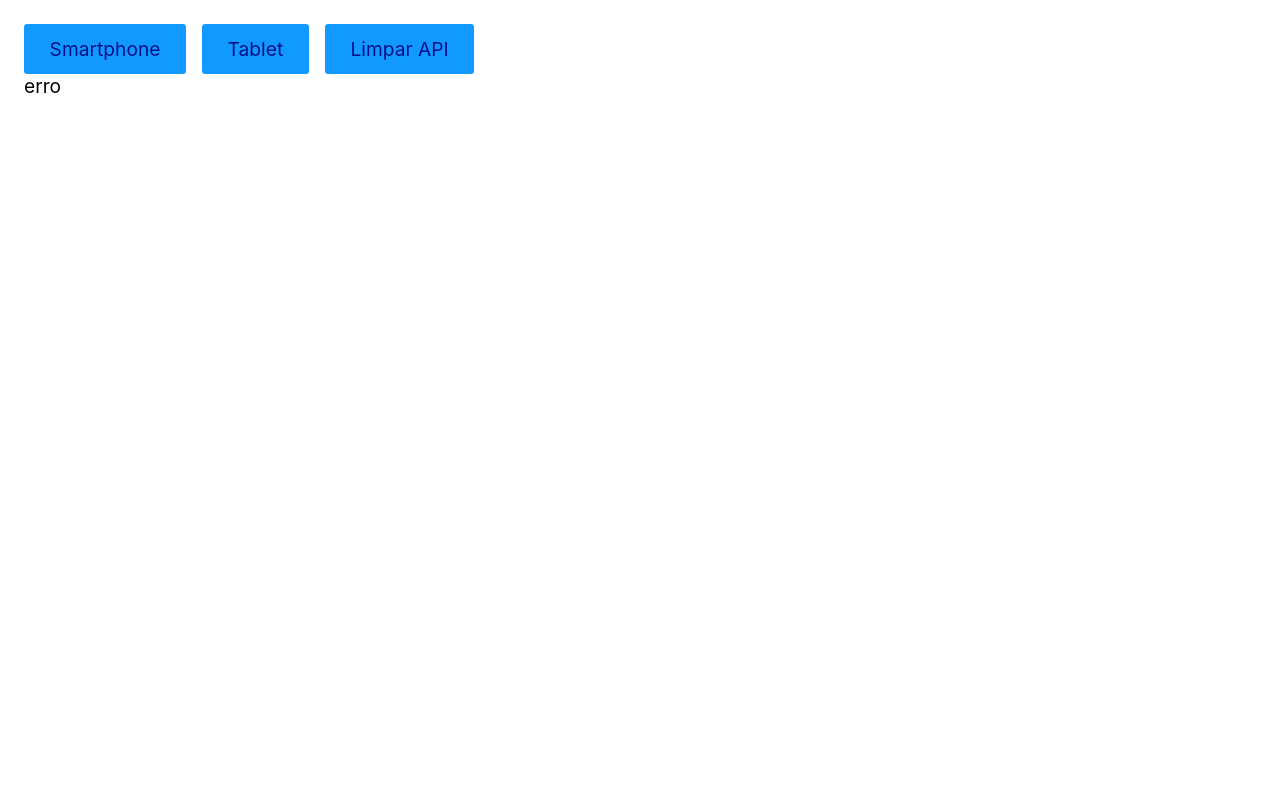
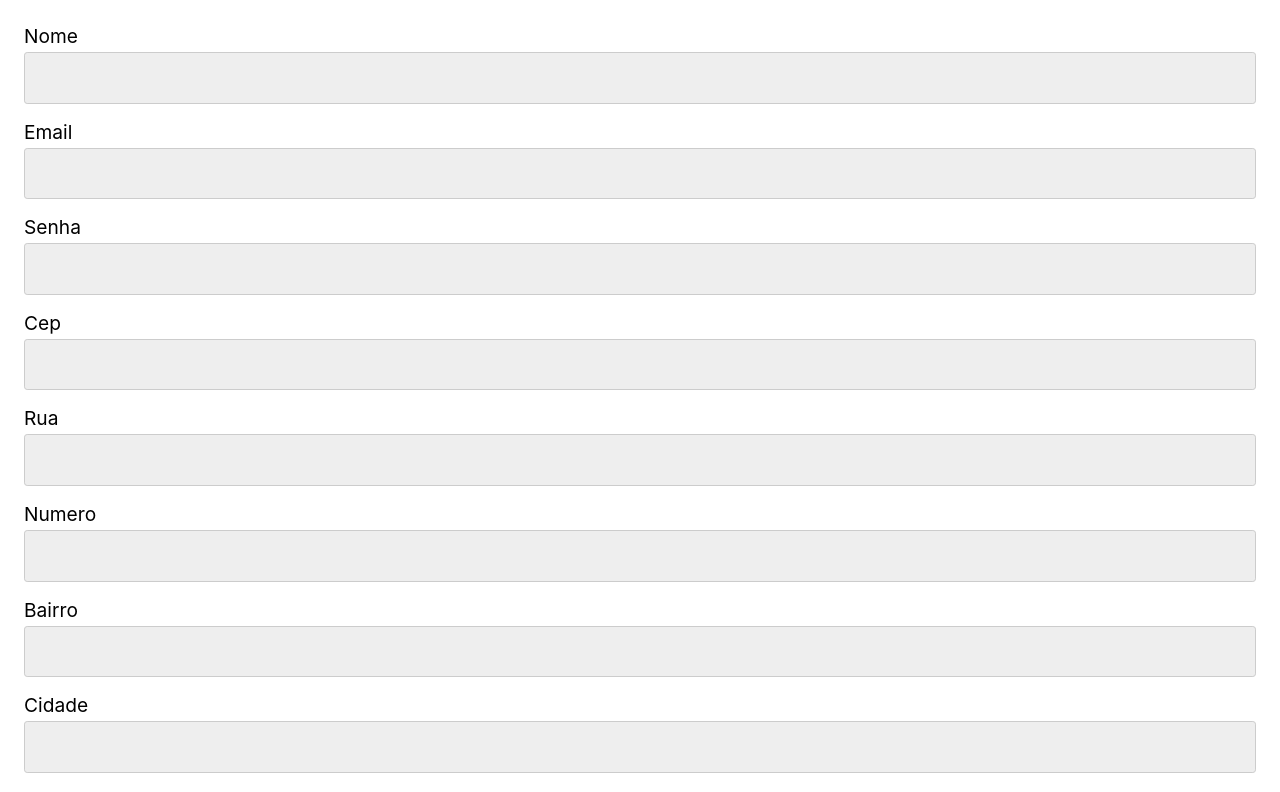
Before and after one commit to augustopiatto/Origamid-React, a React (Vite) app: page / in a window 1280 px wide. Shown: the top 792 px of the page. Built offline with nearby package versions, Linux system fonts and the light colour scheme; no server answers; the HTML template or start-up script is replaced by a standard one.

Commit message:
exercicio da aula 1 do modulo 4

```diff
--- a/public/style.css
+++ b/public/style.css
@@ -54,7 +54,9 @@
   margin-bottom: 0.25rem;
 }
 
-input,
+input[type="text"],
+input[type="password"],
+input[type="email"],
 textarea {
   display: block;
   border: 1px solid #ccc;
@@ -63,9 +65,12 @@
   border-radius: var(--radius);
   background: #eee;
   transition: 0.2s;
+  margin-bottom: 1rem;
 }
 
-input:focus,
+input[type="text"]:focus,
+input[type="password"]:focus,
+input[type="email"]:focus,
 textarea:focus {
   outline: none;
   border-color: var(--color);
--- a/src/App.jsx
+++ b/src/App.jsx
@@ -1,8 +1,67 @@
 import React from 'react';
-import Produto from './Produto.jsx';
+
+const formInicial = {
+  nome: '',
+  email: '',
+  senha: '',
+  cep: '',
+  rua: '',
+  numero: '',
+  bairro: '',
+  cidade: '',
+  estado: '',
+};
 
 const App = () => {
-  return <Produto />;
+  const [form, setForm] = React.useState(formInicial);
+  const changeForm = ({ target }) => {
+    const { id, value } = target;
+    setForm({ ...form, [id]: value });
+  };
+
+  const postApi = async (event) => {
+    event.preventDefault();
+    const response = await fetch(
+      'https://ranekapi.origamid.dev/json/api/usuario',
+      {
+        method: 'POST',
+        headers: {
+          'Content-Type': 'application/json',
+        },
+        body: JSON.stringify(form),
+      },
+    );
+    if (response.status !== 200) {
+      window.alert('Erro');
+      return;
+    }
+    const json = await response.json();
+    setForm(formInicial);
+    window.alert('Cadastro com sucesso!');
+  };
+
+  return (
+    <>
+      <form onSubmit={postApi}>
+        {Object.keys(form).map((key, index) => {
+          return (
+            <div key={key}>
+              <label htmlFor={key}>
+                {key.charAt(0).toUpperCase() + key.slice(1)}
+              </label>
+              <input
+                id={key}
+                type="text"
+                value={form[key]}
+                onChange={changeForm}
+              />
+            </div>
+          );
+        })}
+        <button>Enviar</button>
+      </form>
+    </>
+  );
 };
 
 export default App;
--- a/src/Produto.jsx
+++ /dev/null
@@ -1,71 +0,0 @@
-import React from 'react';
-import useFetch from './useFetch.jsx';
-
-const Produto = () => {
-  const { request, data, setData, loading, error } = useFetch();
-
-  function real(value) {
-    const formattingOptions = {
-      style: 'currency',
-      currency: 'BRL',
-      minimumFractionDigits: 2,
-    };
-    const realString = new Intl.NumberFormat('pt-BR', formattingOptions);
-    return realString.format(value);
-  }
-
-  React.useEffect(() => {
-    const fetchData = async () => {
-      const { response, json } = await request(
-        'https://ranekapi.origamid.dev/json/api/produto/smartphone',
-        {},
-      );
-    };
-    fetchData();
-  }, [request]);
-
-  return (
-    <div>
-      <button
-        onClick={() =>
-          request(
-            'https://ranekapis.origamid.dev/json/api/produto/smartphone',
-            {},
-          )
-        }
-        style={{ marginRight: '16px' }}
-      >
-        Smartphone
-      </button>
-      <button
-        onClick={() =>
-          request('https://ranekapi.origamid.dev/json/api/produto/tablet', {})
-        }
-        style={{ marginRight: '16px' }}
-      >
-        Tablet
-      </button>
-      <button onClick={() => setData({})}>Limpar API</button>
-      {Object.keys(error).length ? (
-        <div>erro</div>
-      ) : loading ? (
-        <div>Carregando</div>
-      ) : (
-        !loading &&
-        !!Object.keys(data).length && (
-          <div>
-            <h1>{data.nome}</h1>
-            <p>{real(data.preco)}</p>
-            <img
-              src={data.fotos[0].src}
-              alt={data.fotos[0].titulo}
-              key={data.fotos[0].src}
-            />
-          </div>
-        )
-      )}
-    </div>
-  );
-};
-
-export default Produto;
--- a/src/useFetch.jsx
+++ /dev/null
@@ -1,31 +0,0 @@
-import React from 'react';
-
-const useFetch = () => {
-  const [data, setData] = React.useState({});
-  const [loading, setLoading] = React.useState(false);
-  const [error, setError] = React.useState({});
-
-  const request = React.useCallback(async (url, options) => {
-    let response;
-    let json;
-    setError({});
-    setLoading(true);
-    try {
-      response = await fetch(url, options);
-      json = await response.json();
-    } catch (error) {
-      setData({});
-      setError({ erro: 'error' });
-    } finally {
-      setTimeout(() => {
-        setData(json);
-        setLoading(false);
-      }, 1000);
-      return { response, json };
-    }
-  }, []);
-
-  return { data, error, loading, request, setData };
-};
-
-export default useFetch;
```
